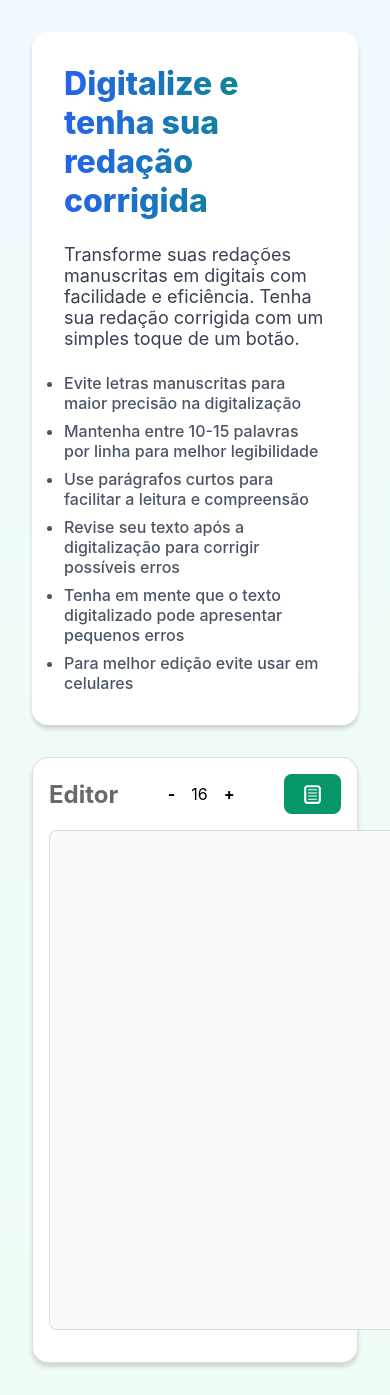
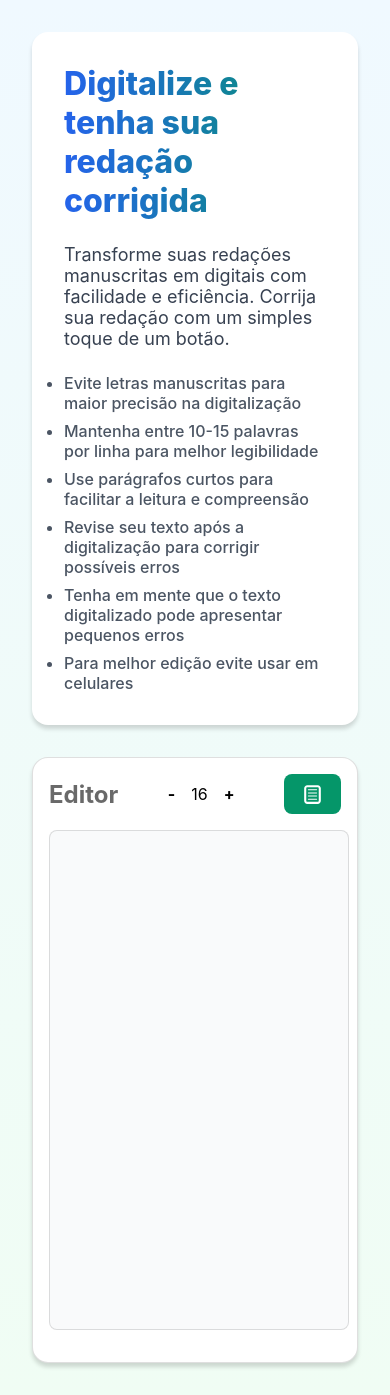
Before and after one commit to pedro-jp/corrige_ai_front, a React (Vite) app: page / in a window 390 px wide. Built offline with nearby package versions, Linux system fonts and the light colour scheme.

Commit message:
style: Simplified text and added responsive width CSS rules

```diff
--- a/src/App.css
+++ b/src/App.css
@@ -125,6 +125,11 @@ main {
     text-wrap: nowrap;
     overflow: hidden;
 
+    @media (width < 768px) {
+      min-width: 300px;
+      max-width: 100%;
+    }
+
     &:hover,
     &:focus {
       outline: 0;
--- a/src/App.tsx
+++ b/src/App.tsx
@@ -148,8 +148,7 @@ function App() {
         <div>
           <p>
             Transforme suas redações manuscritas em digitais com facilidade e
-            eficiência. Tenha sua redação corrigida com um simples toque de um
-            botão.
+            eficiência. Corrija sua redação com um simples toque de um botão.
           </p>
         </div>
         <ul>
```
